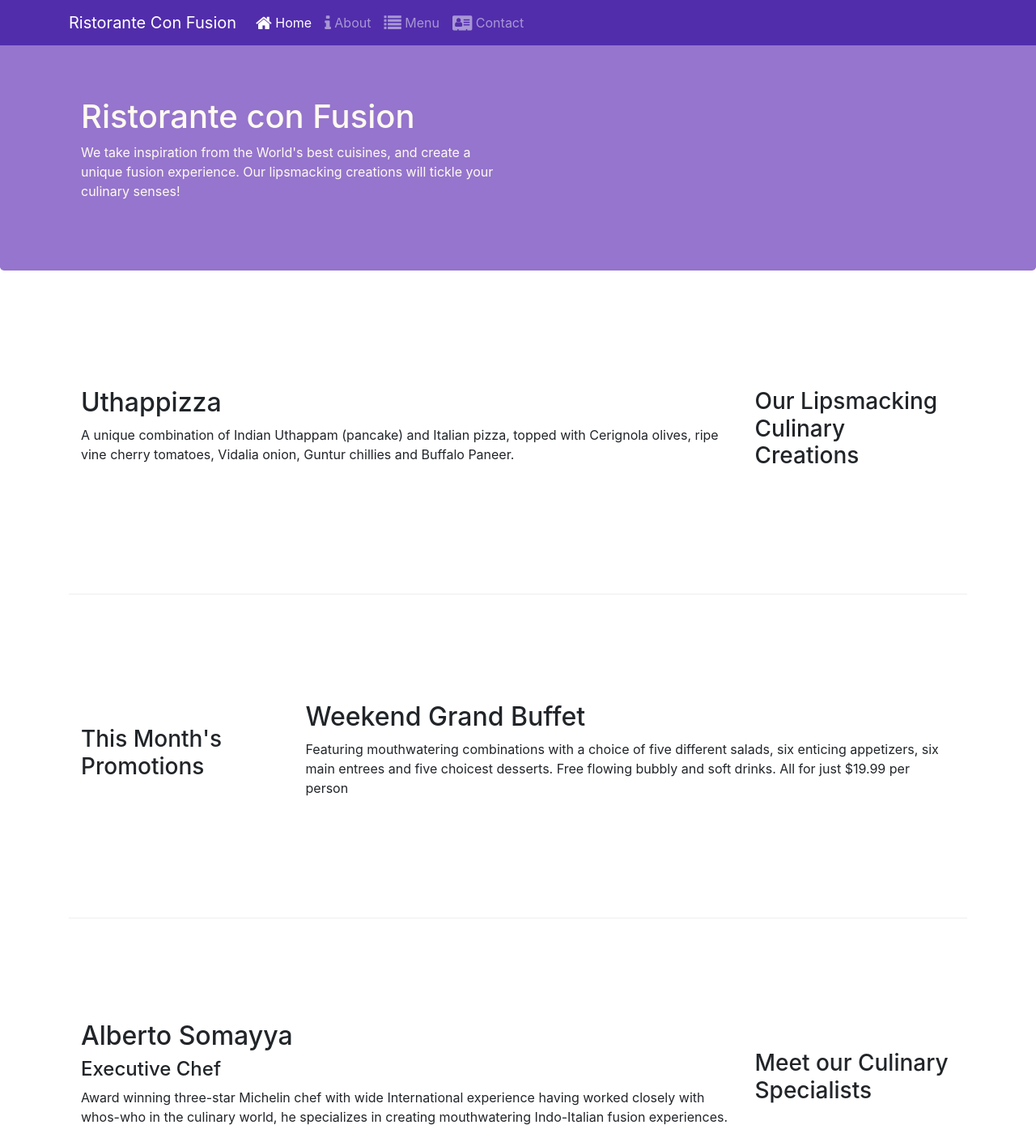
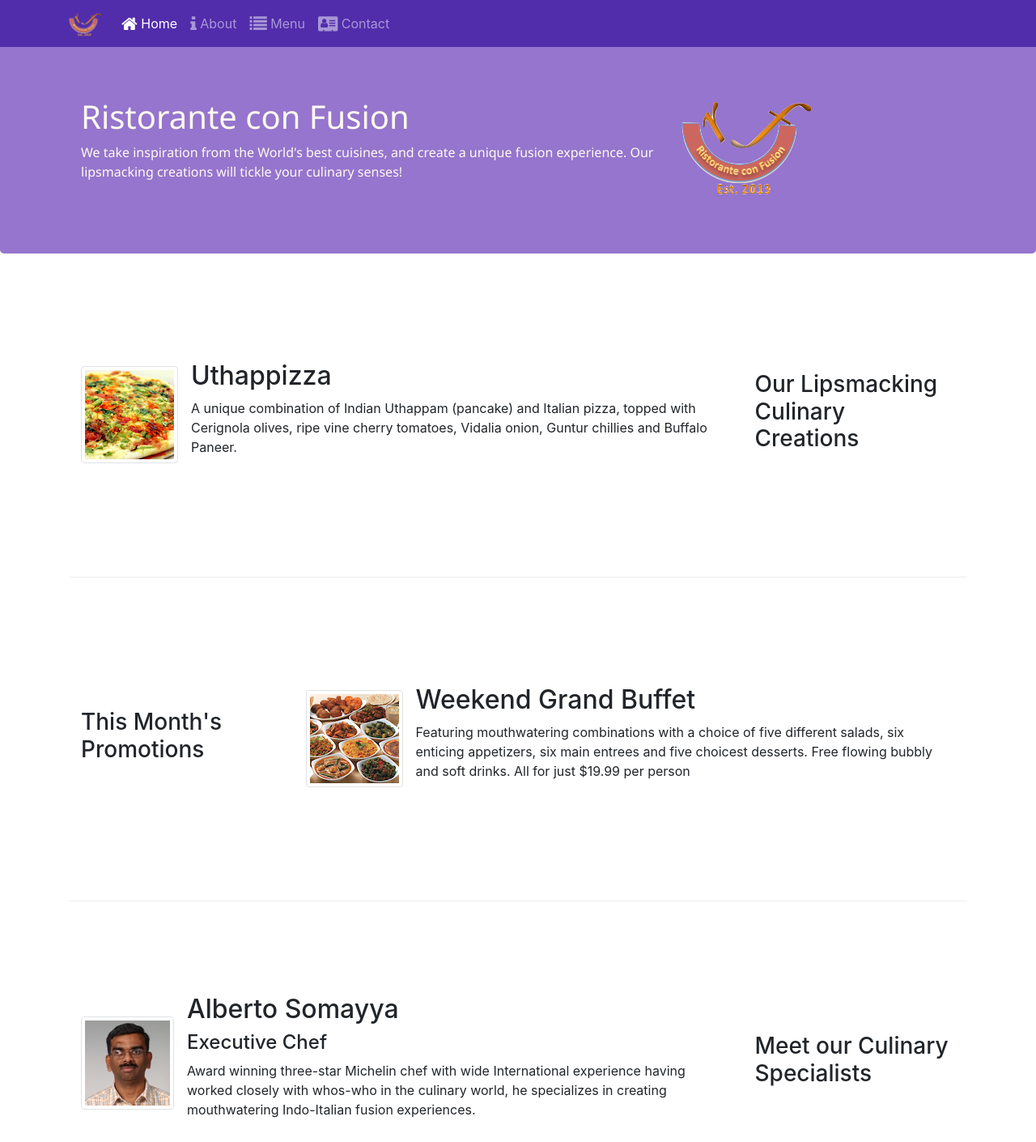
Before and after one commit to Tadele01/Bootstrap4, a website: page index.html in a window 1280 px wide. Shown: the top 1410 px of the page at 81% size. Drawn offline with nearby package versions, Linux system fonts and the light colour scheme.

Commit message:
images and medias

```diff
--- a/css/styles.css
+++ b/css/styles.css
@@ -16,6 +16,7 @@
     padding: 20px 0px 20px 0px;
 }
 .jumbotron{
+    font-family: 'Segoe UI', Tahoma, 'Geneva, Verdana, sans-serif';
     padding: 70px 30px 70px 30px;
     margin: 0px auto;
     background: #9575CD;
--- a/index.html
+++ b/index.html
@@ -18,7 +18,7 @@
                     <button class="navbar-toggler" type="button" data-toggle="collapse" data-target="#Navbar">
                         <span class="navbar-toggler-icon"></span>
                     </button>
-                    <a class="navbar-brand" href="index.html">Ristorante Con Fusion</a>
+                    <a class="navbar-brand" href="index.html"><img src="img/logo.png" height="30" width="41" alt="logo"></a>
                     <div class="collapse navbar-collapse" id="Navbar">
                         <ul class="navbar-nav mr-auto">
                                 <li class="nav-item active"><a class="nav-link" href="#"><span class="fa fa-home fa-lg"></span> Home</a></li>
@@ -32,11 +32,12 @@
     <header class="jumbotron">
         <div class="container">
             <div class="row row-header">
-                <div class="col-12 col-sm-6">
+                <div class="col-12 col-sm-8">
                     <h1>Ristorante con Fusion</h1>
                     <p>We take inspiration from the World's best cuisines, and create a unique fusion experience. Our lipsmacking creations will tickle your culinary senses!</p>
                 </div>
-                <div class="col-12 col-sm">
+                <div class="col-12 col-sm align-self-center">
+                    	<img src="img/logo.png" class="img-fluid" alt="logo">
                 </div>
             </div>
         </div>
@@ -48,19 +49,34 @@
                 <h3>Our Lipsmacking Culinary Creations</h3>
             </div>
             <div class="col col-sm order-sm-first col-md">
-                <h2>Uthappizza</h2>
-                <p>A unique combination of Indian Uthappam (pancake) and Italian pizza, topped with Cerignola olives, ripe vine cherry tomatoes, Vidalia onion, Guntur chillies and Buffalo Paneer.</p>
+                <div class="media">
+                        <img src="img/uthappizza.png" class="d-flex mr-3 img-thumbnail align-self-center" alt="Uthappizza ">
+                        <div class="media-body">
+                                <h2 class="mt-0">Uthappizza</h2>
+                                <p>A unique combination of Indian Uthappam (pancake) and Italian pizza, topped with Cerignola olives, ripe vine cherry tomatoes, Vidalia onion, Guntur chillies and Buffalo Paneer.</p>
+                        </div>
+
+
+                </div>
+
             </div>
         </div>
 
 
         <div class="row row-content align-items-center">
-            <div class="col-12 col-sm-4 col-md-3">
+            <div class="col-12  col-sm-4 col-md-3">
+
                 <h3>This Month's Promotions</h3>
             </div>
             <div class="col col-sm col-md">
-                <h2>Weekend Grand Buffet</h2>
-                <p>Featuring mouthwatering combinations with a choice of five different salads, six enticing appetizers, six main entrees and five choicest desserts. Free flowing bubbly and soft drinks. All for just $19.99 per person </p>
+                    <div class="media">
+                        <img src="img/buffet.png" alt="buffet" class="d-flex mr-3 img-thumbnail align-self-center ">
+                        <div class="media-body">
+                               <h2 class="mt-0">Weekend Grand Buffet</h2>
+                               <p>Featuring mouthwatering combinations with a choice of five different salads, six enticing appetizers, six main entrees and five choicest desserts. Free flowing bubbly and soft drinks. All for just $19.99 per person </p>
+                        </div>
+                    </div>
+
             </div>
         </div>
 
@@ -69,9 +85,16 @@
                 <h3>Meet our Culinary Specialists</h3>
             </div>
             <div class="col col-sm order-sm-first col-md">
-                <h2>Alberto Somayya</h2>
-                <h4>Executive Chef</h4>
-                <p>Award winning three-star Michelin chef with wide International experience having worked closely with whos-who in the culinary world, he specializes in creating mouthwatering Indo-Italian fusion experiences. </p>
+                <div class="media">
+                    <img src="img/alberto.png" class="d-flex mr-3 img-thumbnail align-self-center " alt="alberto">
+                    <div class="media-body ">
+                        <h2 class="mt-0">Alberto Somayya</h2>
+                        <h4>Executive Chef</h4>
+                        <p>Award winning three-star Michelin chef with wide International experience having worked closely with whos-who in the culinary world, he specializes in creating mouthwatering Indo-Italian fusion experiences. </p>
+                    </div>
+
+                </div>
+
             </div>
         </div>
     </div>
```
Also changed, not shown: aboutus.html (+5 -4 lines), contactus.html (+4 -3 lines), img/alberto.png (added), img/buffet.png (added), img/logo.png (added), img/uthappizza.png (added), 1 other file.
